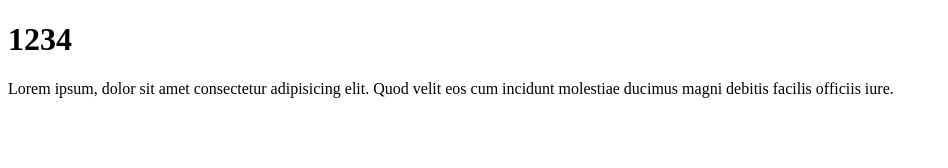
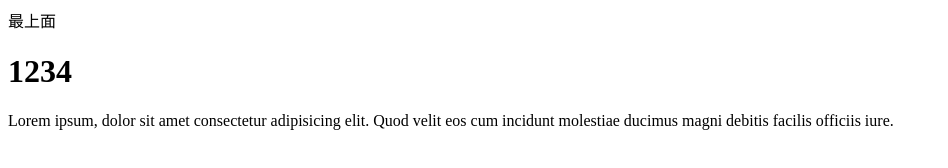
Before and after one commit to Ceckmateeeee21/hexSchool, a plain HTML site: page index.html in a window 1280 px wide. Shown: the whole page, without its empty margins (0-948 px from the left). Drawn offline with Linux system fonts and the light colour scheme.

Commit message:
Update index.html

```diff
--- a/index.html
+++ b/index.html
@@ -10,9 +10,15 @@
     <script src="all.js"></script>
 </head>
 <body>
-    <h1 class="title">1234</h1>
-    <p class="p1">Lorem ipsum, dolor sit amet consectetur adipisicing elit. Quod velit eos cum incidunt molestiae ducimus magni debitis facilis officiis iure.
-    </p>
-    <p class="p2"style="width:300px;height:5    00px;background:black;"></p>
+    <div class="wrap">
+        <div>
+            <header>最上面</header>
+        </div>
+            <h1 class="title">1234</h1>
+            <p class="p1">Lorem ipsum, dolor sit amet consectetur adipisicing elit. Quod velit eos cum incidunt molestiae ducimus magni debitis facilis officiis iure.
+            </p>
+            <p class="p2"style="width:300px;height:5    00px;background:black;"></p>
+
+    </div>
 </body>
 </html>
```
